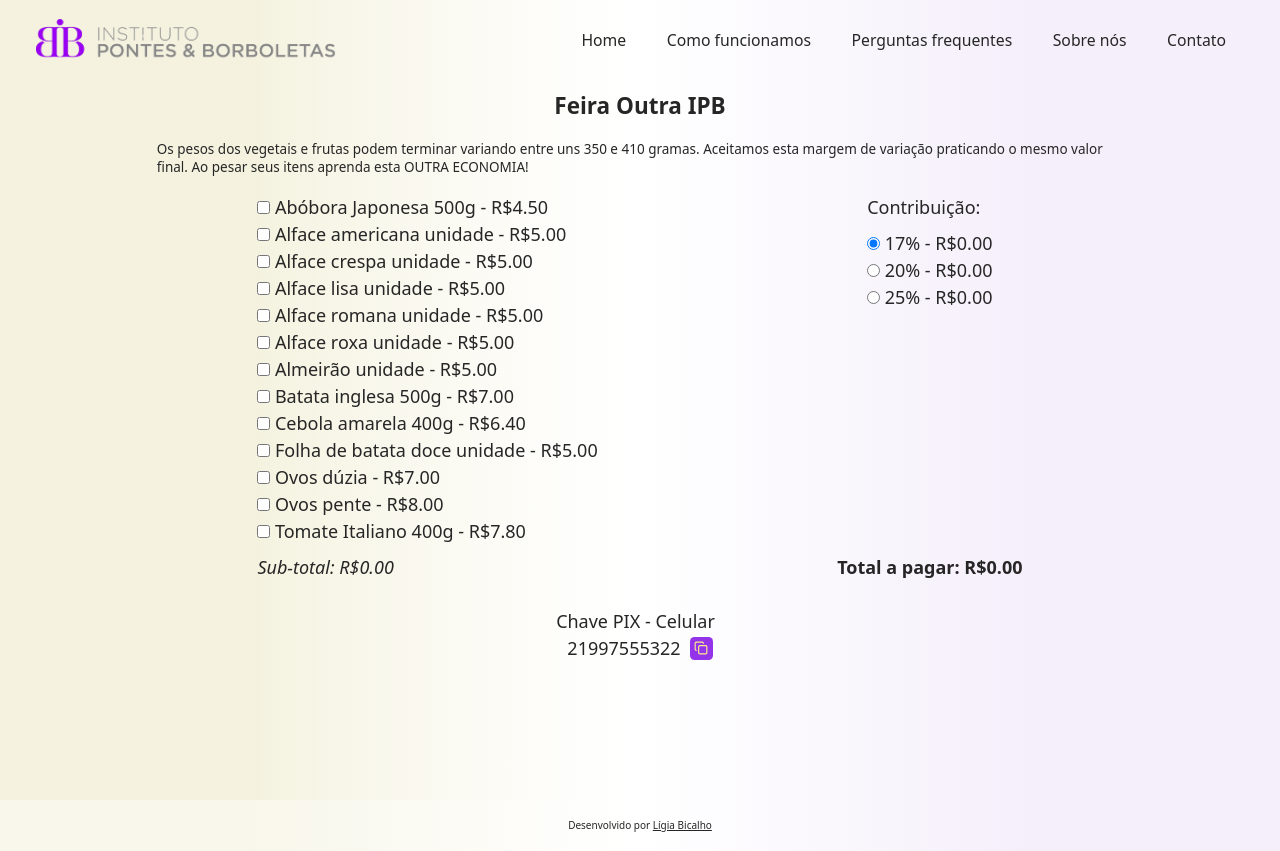
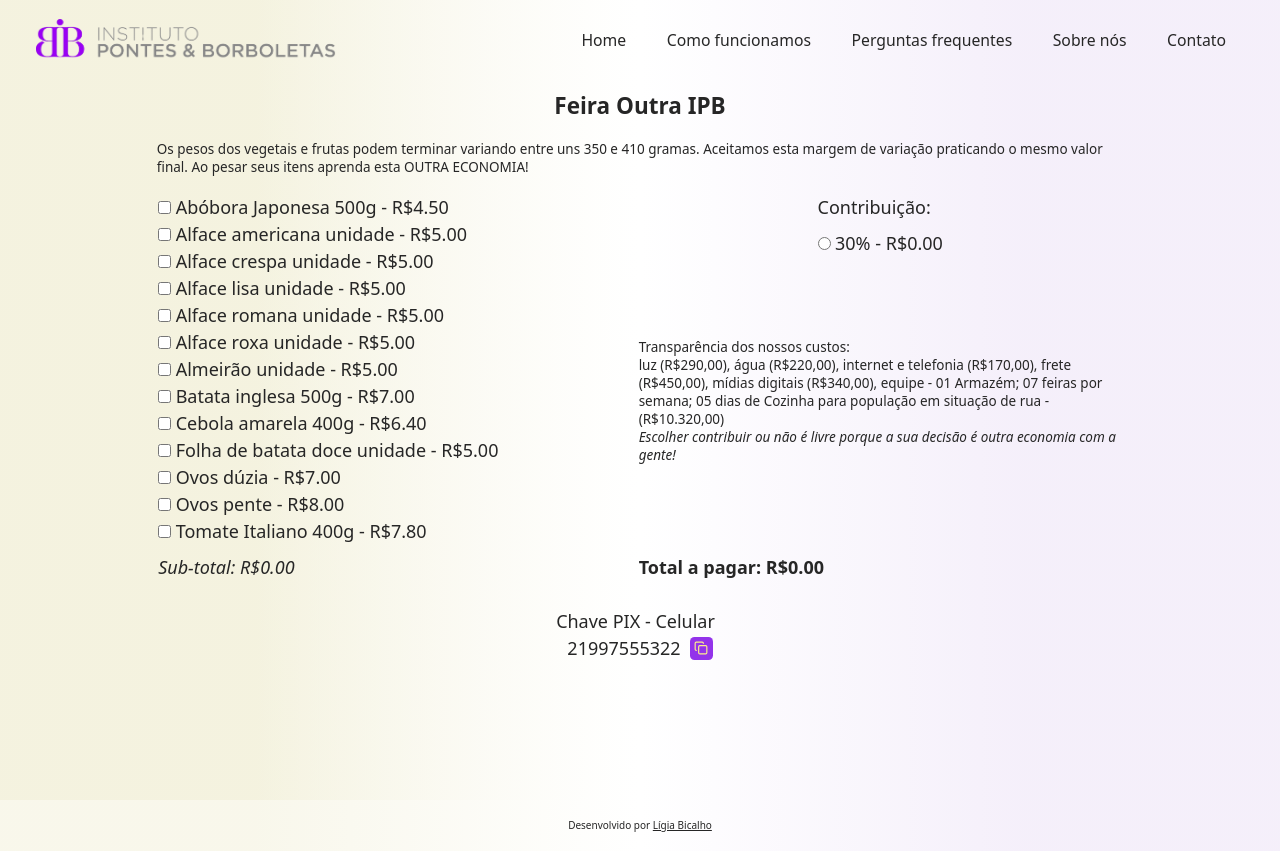
Before and after one commit to ligiabicalho/pontes-e-borboletas, a Next.js app: page / in a window 1280 px wide. Built offline with nearby package versions, Linux system fonts and the light colour scheme; a web font is replaced by a local one.

Commit message:
feat: adds contribution description in ShoppingList

```diff
--- a/src/components/Home/Hero/ShoppingList.tsx
+++ b/src/components/Home/Hero/ShoppingList.tsx
@@ -77,10 +77,10 @@ const ShoppingList = () => {
 
         <p className="my-2 italic">Sub-total: R${totalValue.toFixed(2)}</p>
       </div>
-      <div className="flex flex-col justify-between">
+      <div className="flex flex-col justify-between lg:w-[40%]">
         <fieldset className="flex flex-col gap-2 lg:gap-0 lg:self-center">
           <legend className="my-2">Contribuição:</legend>
-          <label className="flex gap-1" htmlFor="rate-17">
+          {/* <label className="flex gap-1" htmlFor="rate-17">
             <input
               type="radio"
               id="rate-17"
@@ -112,26 +112,32 @@ const ShoppingList = () => {
               onChange={() => handleContributionChange(25)}
             />
             25% - R${(totalValue * 0.25).toFixed(2)}
-          </label>
-          {/* <label className="flex gap-1">
+          </label> */}
+          <label className="flex gap-1" htmlFor="rate-30">
             <input
+              id="rate-30"
               type="radio"
               name="contribution"
-              value="other"
-              min="17"
-              // checked={contributionRate > 25}
-              // onChange={() => handleContributionChange(0)}
+              value={30}
+              checked={contributionRate === 30}
+              onChange={() => handleContributionChange(30)}
             />
-            Outro:{" "}
-            <input
-              type="number"
-              className="px-2 w-16"
-              onChange={(e) =>
-                handleContributionChange(parseFloat(e.target.value))
-              }
-            />
-          </label> */}
+            30% - R${(totalValue * 0.3).toFixed(2)}
+          </label>
         </fieldset>
+        <div className="text-xs">
+          <p className="text-xs">Transparência dos nossos custos:</p>
+          <p className="text-xs">
+            luz (R$290,00), água (R$220,00), internet e telefonia (R$170,00),
+            frete (R$450,00), mídias digitais (R$340,00), equipe - 01 Armazém;
+            07 feiras por semana; 05 dias de Cozinha para população em situação
+            de rua - (R$10.320,00)
+          </p>
+          <p className="text-xs italic">
+            Escolher contribuir ou não é livre porque a sua decisão é outra
+            economia com a gente!
+          </p>
+        </div>
         <p className="my-2 font-bold">
           Total a pagar: R${totalToPay.toFixed(2)}
         </p>
```
